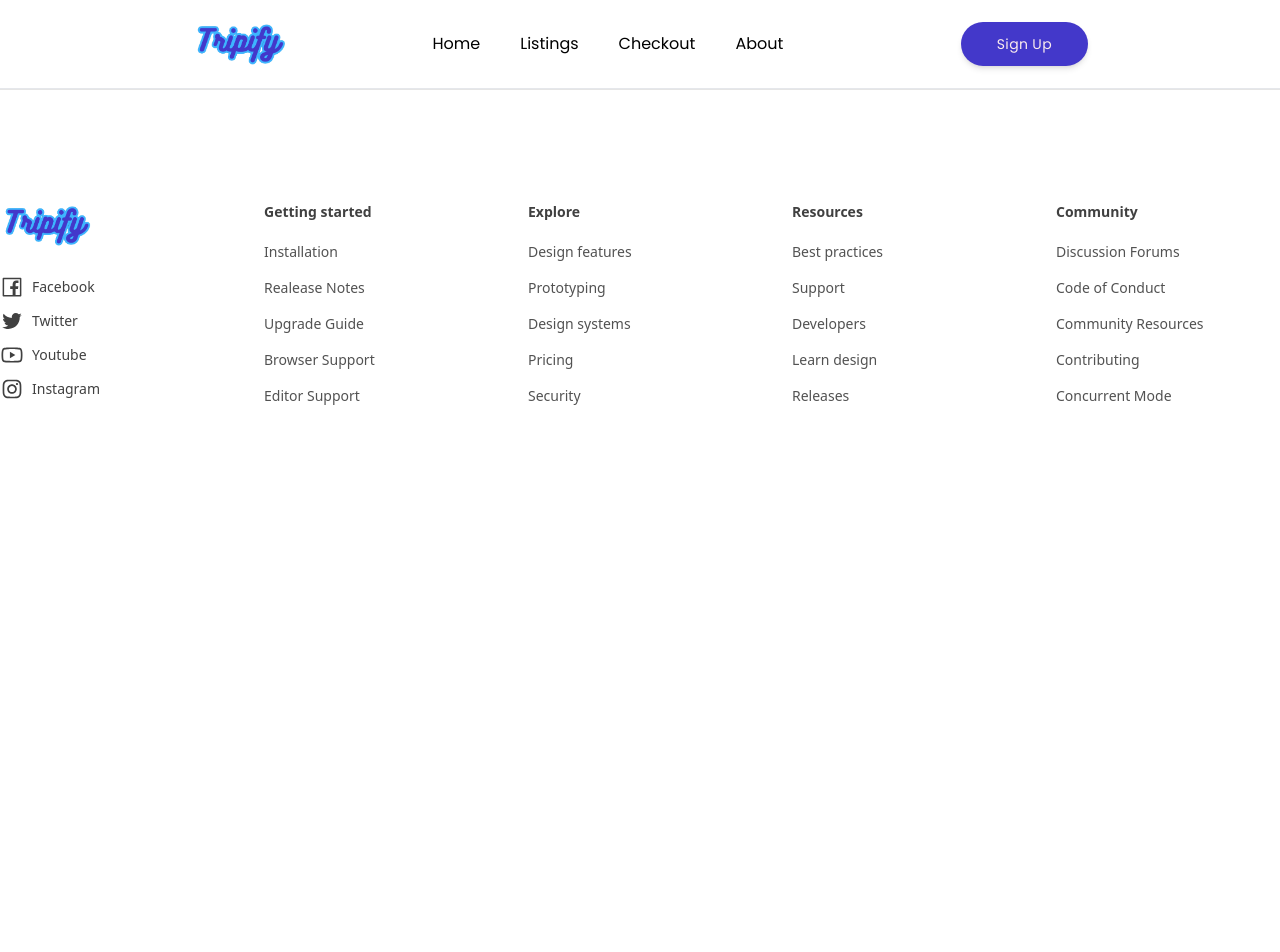
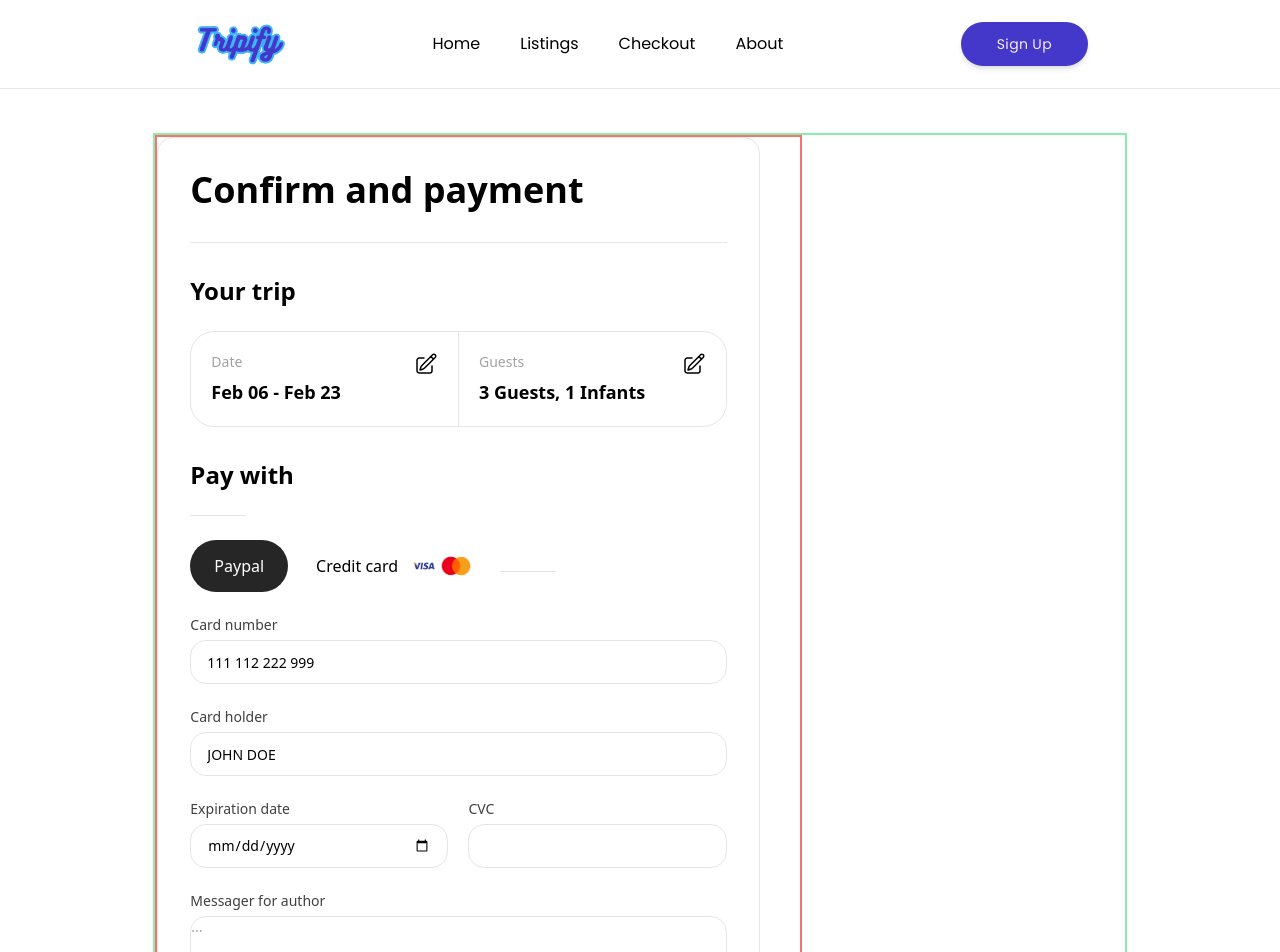
Before and after one commit to shabbirbd/Trip-finder, a React (Vite) app: page /checkout in a window 1280 px wide. Shown: the top 952 px of the page. Before the commit the page ends 800 px from the top, so only its background shows below. Built offline with nearby package versions, Linux system fonts and the light colour scheme; some icons are missing; the HTML template or start-up script is replaced by a standard one.

Commit message:
adding page

```diff
--- a/src/App.jsx
+++ b/src/App.jsx
@@ -4,6 +4,7 @@ import { Route, Routes } from 'react-router-dom';
 import Footer from './components/footer/footer';
 import Navbar from './components/navbar/Navbar';
 import About from './pages/About';
+import Checkout from './pages/Checkout';
 import Home from './pages/Home';
 import Listings from './pages/Listings';
 
@@ -26,6 +27,7 @@ function App() {
           <Route index path="/" element={<Home/>} />
           <Route path="/listings" element={<Listings/>} />
           <Route path="/about" element={<About/>} />
+          <Route path="/checkout" element={<Checkout/>} />
         </Routes>
         </div>
         <Footer/>
--- /dev/null
+++ b/src/components/PaymentInfo.jsx
@@ -0,0 +1,39 @@
+import React from 'react';
+
+const PaymentInfo = () => {
+    return (
+        <div>
+            <div className="space-y-5" >
+                <div className="space-y-1">
+                    <label className="text-sm font-medium text-neutral-700" >Card number </label>
+                    <input type="text" className="block w-full border  border-neutral-200 focus:border-blue-300 focus:ring focus:ring-blue-200 focus:ring-opacity-50 bg-white rounded-2xl text-sm font-normal h-11 px-4 py-3 " defaultValue="111 112 222 999"/>
+                </div>
+
+                <div className="space-y-1">
+                    <label className="text-sm font-medium text-neutral-700">Card holder </label>
+                    <input type="text" className="block w-full border  border-neutral-200 focus:border-blue-300 focus:ring focus:ring-blue-200 focus:ring-opacity-50 bg-white rounded-2xl text-sm font-normal h-11 px-4 py-3 " defaultValue="JOHN DOE"/>
+                </div>
+
+                <div className="flex space-x-5  ">
+                    <div className="flex-1 space-y-1">
+                        <label className="text-sm font-medium text-neutral-700" >Expiration date </label>
+                        <input type="date" className="block w-full border  border-neutral-200 focus:border-blue-300 focus:ring focus:ring-blue-200 focus:ring-opacity-50 bg-white rounded-2xl text-sm font-normal h-11 px-4 py-3 " defaultValue="MM/YY"/>
+                    </div>
+
+                    <div className="flex-1 space-y-1">
+                        <label className="text-sm font-medium text-neutral-700" >CVC </label>
+                        <input type="text" className="block w-full border border-neutral-200 focus:border-blue-300 focus:ring focus:ring-blue-200 focus:ring-opacity-50 bg-white rounded-2xl text-sm font-normal h-11 px-4 py-3 "/>
+                    </div>
+                </div>
+
+                <div className="space-y-1">
+                    <label className="text-sm font-medium text-neutral-700" >Messager for author </label>
+                    <textarea className="block w-full  border text-sm rounded-2xl border-neutral-200 focus:border-blue-300 focus:ring focus:ring-blue-200 focus:ring-opacity-50 bg-white " rows="4" placeholder="..."></textarea>
+                    <span className="text-sm text-neutral-500 block">Write a few sentences about yourself.</span>
+                </div>
+            </div>
+        </div>
+    );
+};
+
+export default PaymentInfo;
--- a/src/components/bookingForm/Calander.jsx
+++ b/src/components/bookingForm/Calander.jsx
@@ -1,15 +1,11 @@
-import React, { useState } from 'react';
-import DatePicker from "react-datepicker";
+import { useState } from 'react';
 
 const Calander = () => {
     const [startDate, setStartDate] = useState(new Date());
     return (
-            <DatePicker
-            selected={startDate}
-            onChange={(date) => setStartDate(date)}
-            monthsShown={2}
-            inline
-            />
+            <>
+                Date Picker
+            </>
     );
 };
 
--- /dev/null
+++ b/src/pages/Checkout.jsx
@@ -0,0 +1,75 @@
+import React from 'react';
+import mastercard from '../assets/mastercard.png';
+import visa from '../assets/visa.png';
+import PaymentInfo from '../components/PaymentInfo';
+
+const Checkout = () => {
+    return (
+        <div className='border-2 border-green-300 container mt-11 mb-24 lg:mb-32 flex flex-col-reverse lg:flex-row'>
+            <div className='w-full lg:w-3/5 xl:w-2/3 lg:pr-10 border-2 border-red-400'>
+                <div className='w-full flex flex-col sm:rounded-2xl sm:border sm:border-neutral-200 space-y-8 px-0 sm:p-6 xl:p-8'>
+                    <h2 className="text-3xl lg:text-4xl font-semibold">Confirm and payment</h2>
+
+                    <div className="border-b border-neutral-200 "></div>
+
+                    <div>
+                        <h3 className="text-2xl font-semibold">Your trip</h3>
+
+                        <div className="mt-6 border border-neutral-200 rounded-3xl flex flex-col sm:flex-row divide-y sm:divide-x sm:divide-y-0 divide-neutral-200overflow-hidden z-10">
+                            <button className="text-left flex-1 p-5 flex justify-between space-x-5dark:hover:bg-neutral-800" type="button">
+                                <div className="flex flex-col">
+                                    <span className="text-sm text-neutral-400">Date</span>
+                                    <span className="mt-1.5 text-lg font-semibold">Feb 06 - Feb 23</span>
+                                </div>
+                                <svg xmlns="http://www.w3.org/2000/svg" fill="none" viewBox="0 0 24 24" strokeWidth="1.5" stroke="currentColor" aria-hidden="true" className="w-6 h-6 text-neutral-6000">
+                                    <path strokeLinecap="round" strokeLinejoin="round" d="M16.862 4.487l1.687-1.688a1.875 1.875 0 112.652 2.652L10.582 16.07a4.5 4.5 0 01-1.897 1.13L6 18l.8-2.685a4.5 4.5 0 011.13-1.897l8.932-8.931zm0 0L19.5 7.125M18 14v4.75A2.25 2.25 0 0115.75 21H5.25A2.25 2.25 0 013 18.75V8.25A2.25 2.25 0 015.25 6H10"></path></svg>
+                            </button>
+                            <button type="button" className="text-left flex-1 p-5 flex justify-between space-x-5 ">
+                                <div className="flex flex-col">
+                                    <span className="text-sm text-neutral-400">Guests</span>
+                                    <span className="mt-1.5 text-lg font-semibold">
+                                        <span className="line-clamp-1">3 Guests, 1 Infants</span>
+                                    </span>
+                                </div>
+                                <svg xmlns="http://www.w3.org/2000/svg" fill="none" viewBox="0 0 24 24" strokeWidth="1.5" stroke="currentColor" aria-hidden="true" className="w-6 h-6 text-neutral-6000"><path strokeLinecap="round" strokeLinejoin="round" d="M16.862 4.487l1.687-1.688a1.875 1.875 0 112.652 2.652L10.582 16.07a4.5 4.5 0 01-1.897 1.13L6 18l.8-2.685a4.5 4.5 0 011.13-1.897l8.932-8.931zm0 0L19.5 7.125M18 14v4.75A2.25 2.25 0 0115.75 21H5.25A2.25 2.25 0 013 18.75V8.25A2.25 2.25 0 015.25 6H10"></path>
+                                </svg>
+                            </button>
+                        </div>
+                    </div>
+
+                    <div>
+                        <h3 className="text-2xl font-semibold">Pay with</h3>
+
+                        <div className="w-14 mt-6 border-b border-neutral-200"></div>
+
+                        <div className='mt-6'>
+                            <div className="flex my-5 gap-1">
+                                <button className="px-4 py-1.5 sm:px-6 sm:py-2.5 rounded-full focus:outline-none bg-neutral-800  text-white" id="headlessui-tabs-tab-:r1s:" type="button" >Paypal</button>
+                                <button className="px-4 py-1.5 sm:px-6 sm:py-2.5  rounded-full flex items-center justify-center focus:outline-none  text-neutral-6000  hover:bg-neutral-100" type="button" >
+                                    <span className="mr-2.5">Credit card</span>
+                                    <img className="w-8" src={visa} alt="visa"/>
+                                    <img className="w-8" src={mastercard} alt="mastercard"/>
+                                </button>
+                                <div className="w-14 border-b border-neutral-200 my-5"></div>
+                            </div>
+                        </div>
+
+                        <PaymentInfo/>
+                    </div>
+
+                    <div className="pt-8">
+                        <a className="relative h-auto inline-flex items-center justify-center rounded-full transition-colors text-sm sm:text-base font-medium px-4 py-3 sm:px-6 bg-elemental hover:shadow-2xl text-neutral-50  focus:outline-none focus:ring-2 focus:ring-offset-2 focus:ring-blue-600 " rel="noopener noreferrer" href="/">Confirm and pay</a>
+                    </div>
+                </div>
+            </div>
+
+
+
+            <div className='hidden lg:block flex-grow'>
+
+            </div>
+        </div>
+    );
+};
+
+export default Checkout;
```
Also changed, not shown: src/assets/mastercard.png (added), src/assets/visa.png (added).
